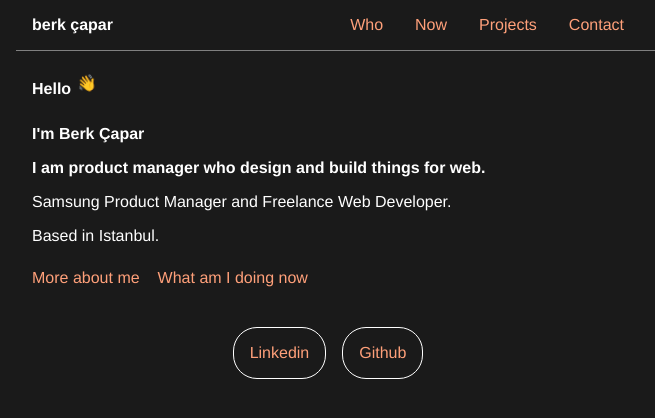
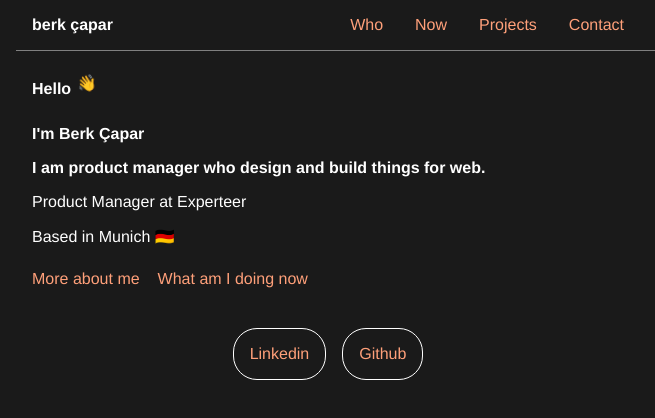
Before and after one commit to berkcapar/berk.studio, a Next.js app: page / in a window 1280 px wide. Shown: the top 418 px of the page, without its empty margins (304-959 px from the left). Built offline with nearby package versions, Linux system fonts and the light colour scheme.

Commit message:
german edition

```diff
--- a/components/Welcome.js
+++ b/components/Welcome.js
@@ -11,8 +11,8 @@ const Welcome = () => {
       <div className="subcontainer">
         <h2>I'm Berk Çapar</h2>
         <h3>I am product manager who design and build things for web.</h3>
-        <p>Samsung Product Manager and Freelance Web Developer.</p>
-        <p>Based in Istanbul.</p>
+        <p>Product Manager at Experteer</p>
+        <p>Based in Munich 🇩🇪</p>
       </div>
       <nav>
         <Link href="/who">
```
Also changed, not shown: content/about.md (+7 -7 lines).
